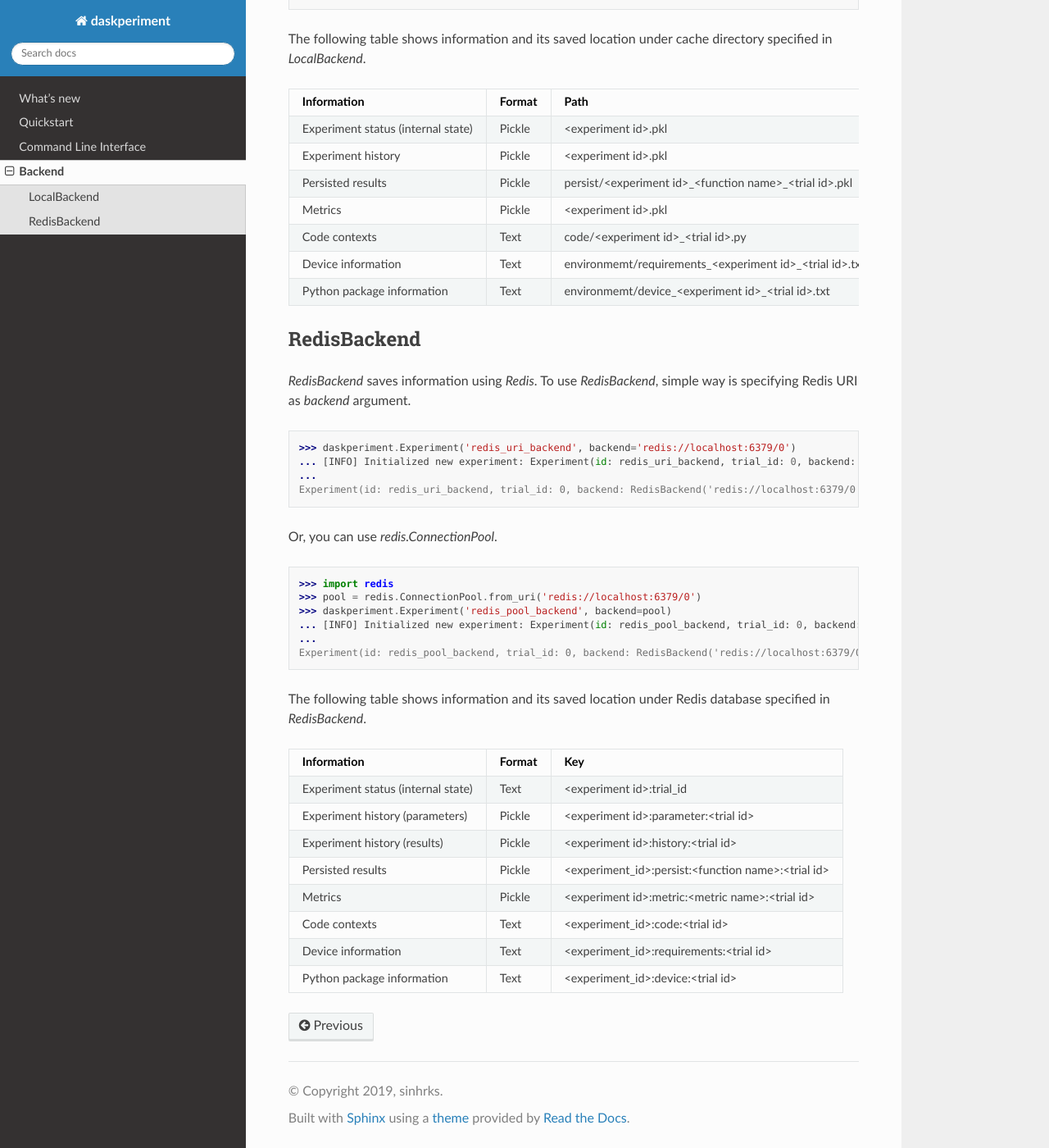
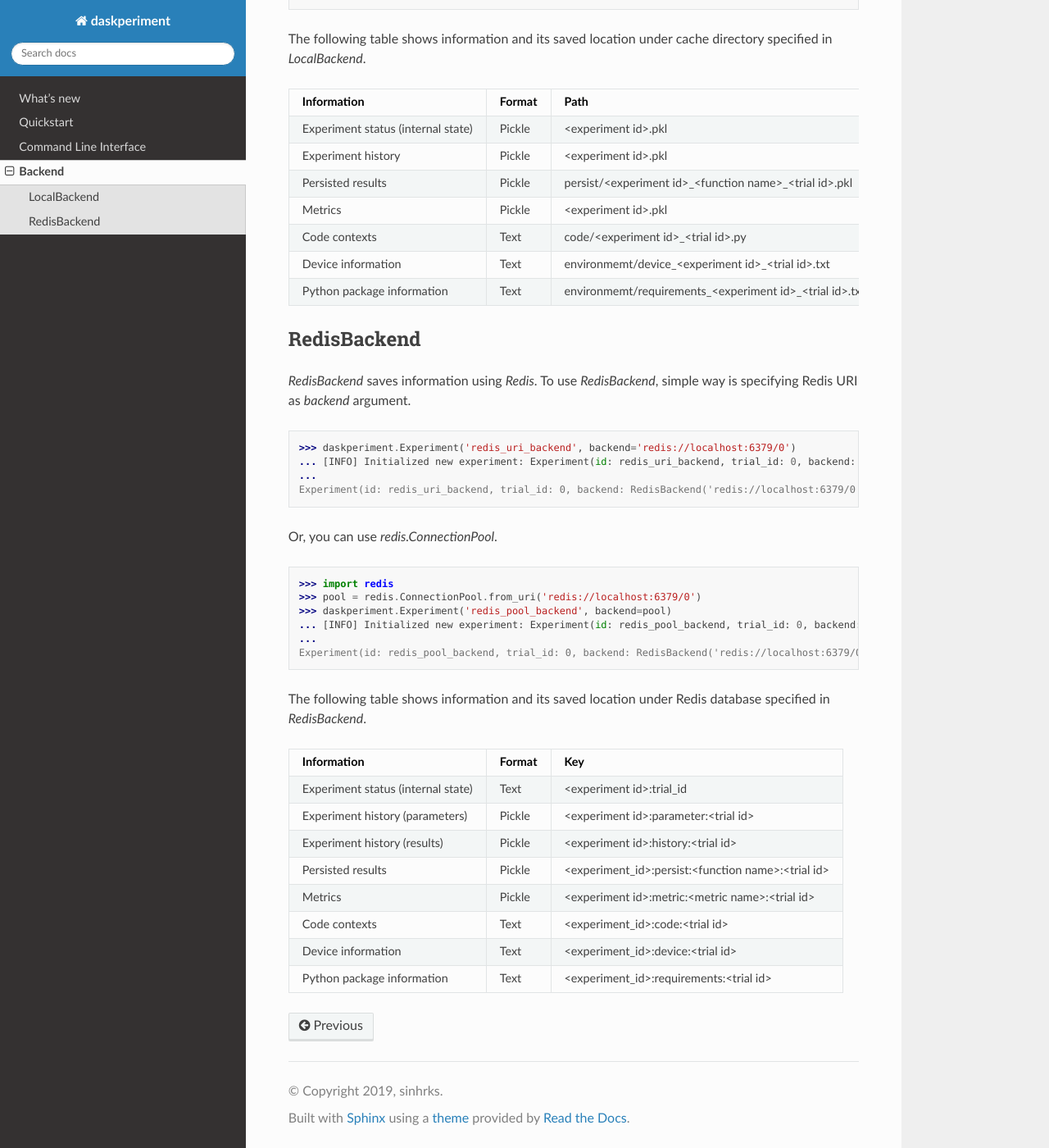
Before and after one commit to sinhrks/daskperiment, a Sphinx documentation site: the page built from docs/source/backend.rst, in a window 1280 px wide and 1400 px high, scrolled down 966 px. Shown: the whole window at 82% size. Built offline with Sphinx 7.4.7 and the Read the Docs theme 2.0.0, drawn with Linux system fonts in a browser that asks for light colours.

```diff
--- a/docs/source/backend.rst
+++ b/docs/source/backend.rst
@@ -51,8 +51,8 @@ Experiment history                 Pickle <experiment id>.pkl
 Persisted results                  Pickle persist/<experiment id>_<function name>_<trial id>.pkl
 Metrics                            Pickle <experiment id>.pkl
 Code contexts                      Text   code/<experiment id>_<trial id>.py
-Device information                 Text   environmemt/requirements_<experiment id>_<trial id>.txt
-Python package information         Text   environmemt/device_<experiment id>_<trial id>.txt
+Device information                 Text   environmemt/device_<experiment id>_<trial id>.txt
+Python package information         Text   environmemt/requirements_<experiment id>_<trial id>.txt
 ================================== ====== ===================
 
 
@@ -89,6 +89,6 @@ Experiment history (results)       Pickle <experiment id>:history:<trial id>
 Persisted results                  Pickle <experiment_id>:persist:<function name>:<trial id>
 Metrics                            Pickle <experiment id>:metric:<metric name>:<trial id>
 Code contexts                      Text   <experiment_id>:code:<trial id>
-Device information                 Text   <experiment_id>:requirements:<trial id>
-Python package information         Text   <experiment_id>:device:<trial id>
+Device information                 Text   <experiment_id>:device:<trial id>
+Python package information         Text   <experiment_id>:requirements:<trial id>
 ================================== ====== ===================
```
